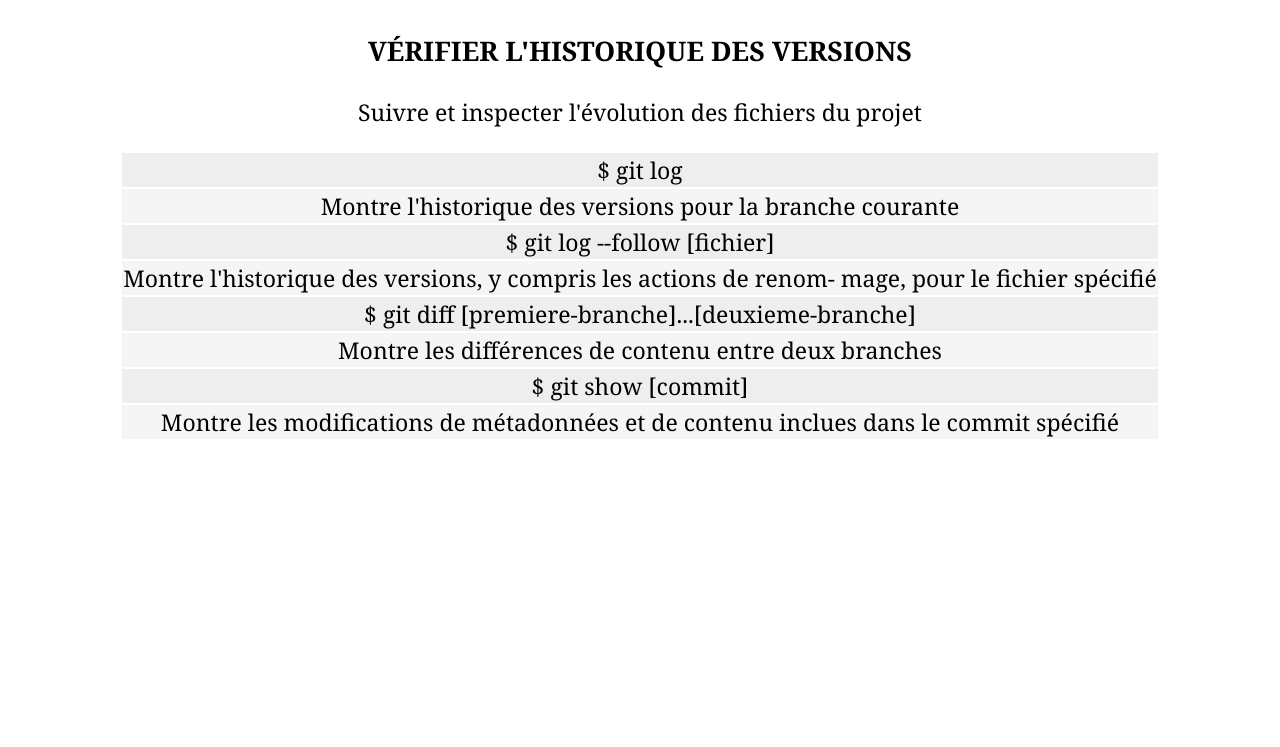
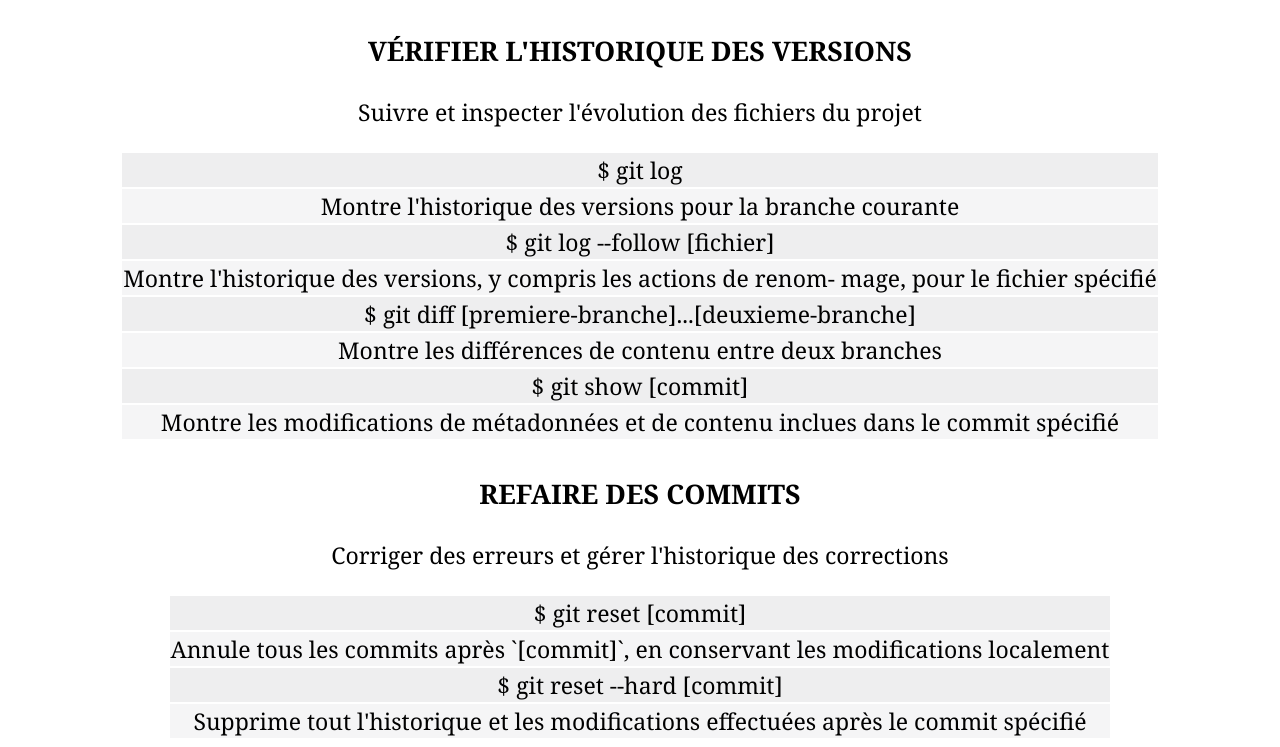
Before and after one commit to yaznet/git_cheat_sheet, a plain HTML site: page index.html in a window 1280 px wide. Shown: the part 3650-4397 px from the top of the page. Before the commit the page ends 4098 px from the top, so only its background shows below. Drawn offline with Linux system fonts and the light colour scheme.

Commit message:
Add div in index.html

```diff
--- a/index.html
+++ b/index.html
@@ -250,12 +250,32 @@ version accidentel pour les fichiers et chemins correspondant aux pa erns spéc
     <td class="light_grey">Montre les différences de contenu entre deux branches</td>
   </tr>
   <tr>
-    <td class="grey"> $ git show [commit]</td>
+    <td class="grey">$ git show [commit]</td>
   </tr>
   <tr>
     <td class="light_grey">Montre les modifications de métadonnées et de contenu inclues dans le commit spécifié</td>
   </tr>
 </table>
 </div>
+
+<h3>REFAIRE DES COMMITS</h3>
+<p>Corriger des erreurs et gérer l'historique des corrections</p>
+<div class="my-block">
+<table>
+  <tr>
+    <td class="grey">$ git reset [commit]</td>
+  </tr>
+  <tr>
+    <td class="light_grey">Annule tous les commits après `[commit]`, en conservant les modifications localement</td>
+  </tr>
+  <tr>
+    <td class="grey">$ git reset --hard [commit]</td>
+  </tr>
+  <tr>
+    <td class="light_grey">Supprime tout l'historique et les modifications effectuées après le commit spécifié</td>
+  </tr>
+</table>
+</div>
+
 </body>
 </html>
```
